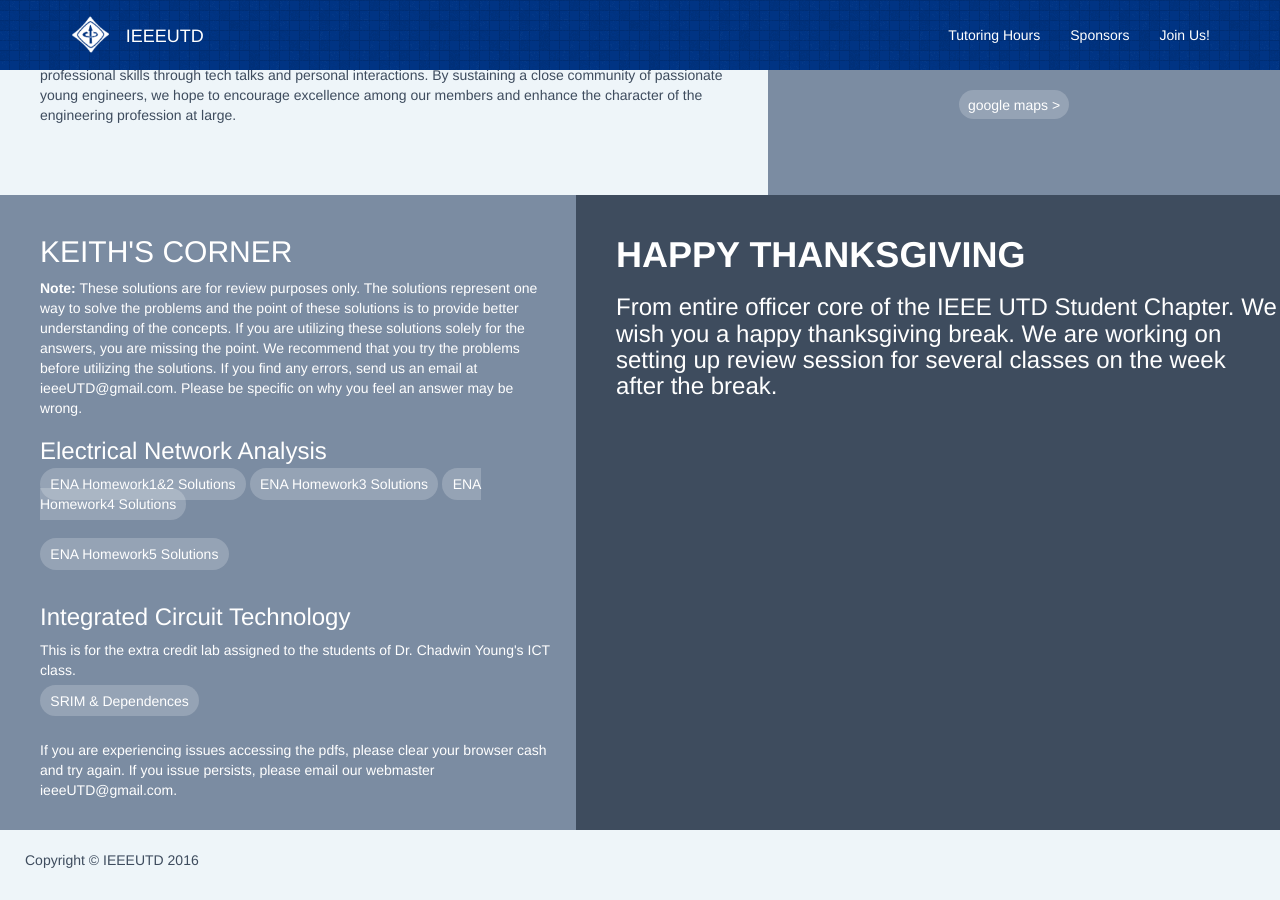
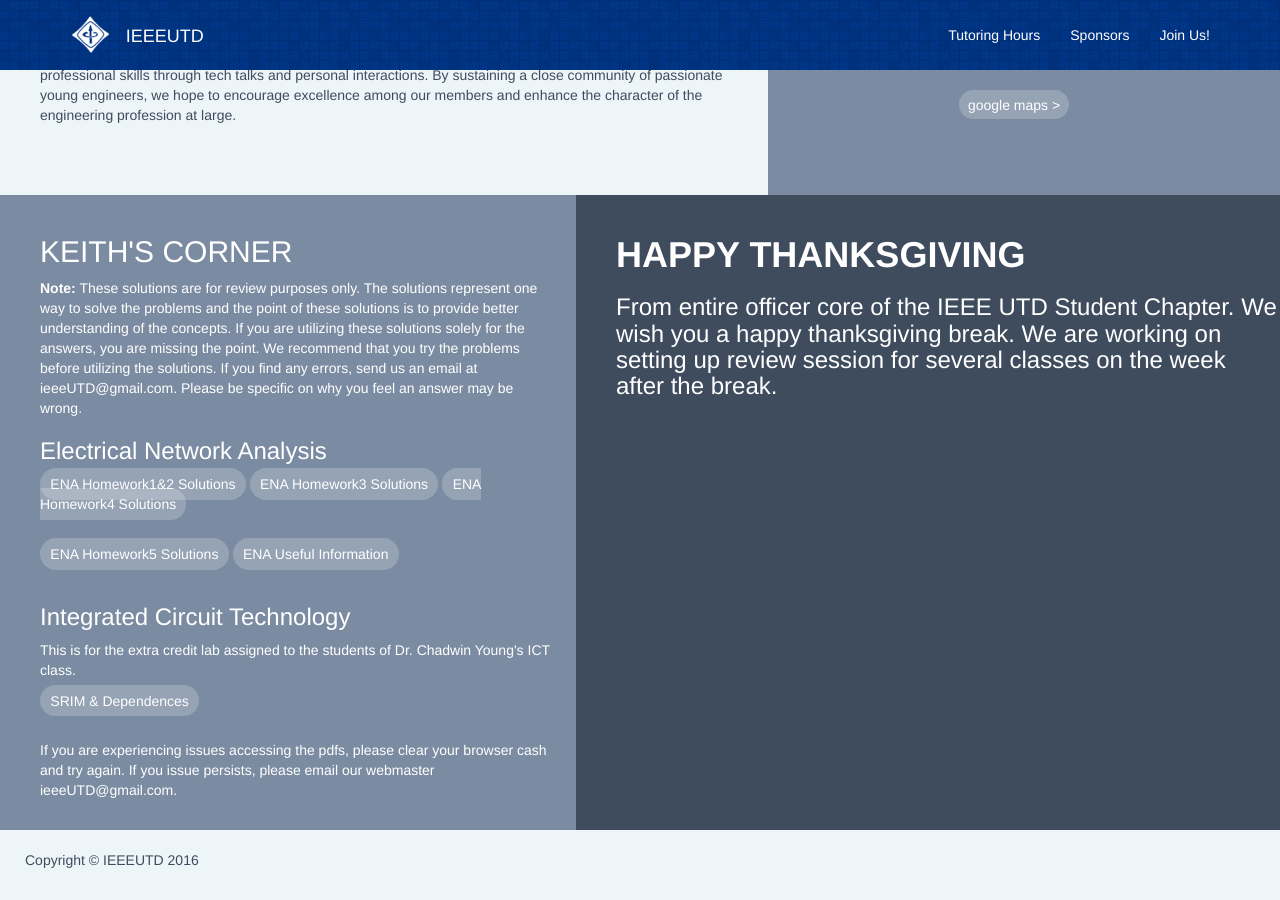
Before and after one commit to IEEEUTD/IEEEUTD.github.io, a Jekyll site: the page index.html, which Jekyll copies as it is, in a window 1280 px wide and 900 px high, scrolled down 845 px. Built offline with Jekyll 4.4.1, drawn with Linux system fonts in a browser that asks for light colours.

Commit message:
added extra ENA notes.

```diff
--- a/index.html
+++ b/index.html
@@ -142,7 +142,7 @@
                     <p><b>Note:</b> These solutions are for review purposes only. The solutions represent one way to solve the problems and the point of these solutions is to provide better understanding of the concepts. If you are utilizing these solutions solely for the answers, you are missing the point. We recommend that you try the problems before utilizing the solutions. If you find any errors, send us an email at ieeeUTD@gmail.com. Please be specific on why you feel an answer may be wrong.<br/></p>
                     <h3>Electrical Network Analysis</h3>
                     <p><a href="documents/ENA_Solutions/ENA_Fahimi_HW1&2.pdf" class="button">ENA Homework1&2 Solutions</a> <a href="documents/ENA_Solutions/ENA_Fahimi_HW3.pdf" class="button">ENA Homework3 Solutions</a> <a href="documents/ENA_Solutions/ENA_Fahimi_HW4.pdf" class="button">ENA Homework4 Solutions</a><br/><br/></p>
-                    <p><a href="documents/ENA_Solutions/ENA_Fahimi_HW5.pdf" class="button">ENA Homework5 Solutions</a><br/><br/></p>
+                    <p><a href="documents/ENA_Solutions/ENA_Fahimi_HW5.pdf" class="button">ENA Homework5 Solutions</a> <a href="documents/ENA_Solutions/ENA_Fahimi_Extra_Info.pdf" class="button">ENA Useful Information</a><br/><br/></p>
                     <h3>Integrated Circuit Technology</h3>
                     <p>This is for the extra credit lab assigned to the students of Dr. Chadwin Young's ICT class.</p>
                     <p><a href="documents/Integrated_Circuit_Technology/SRIM_Setup.zip" class="button">SRIM & Dependences</a><br/><br/></p>
```
Also changed, not shown: 1 other file.
